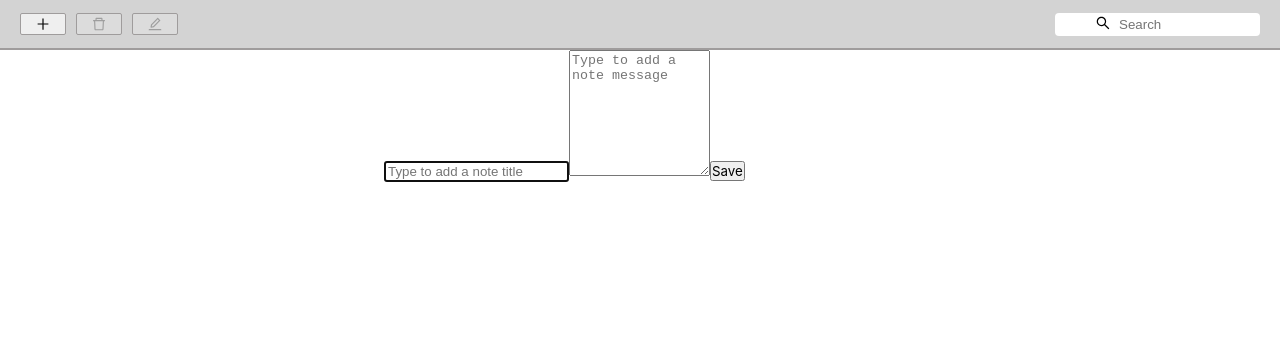
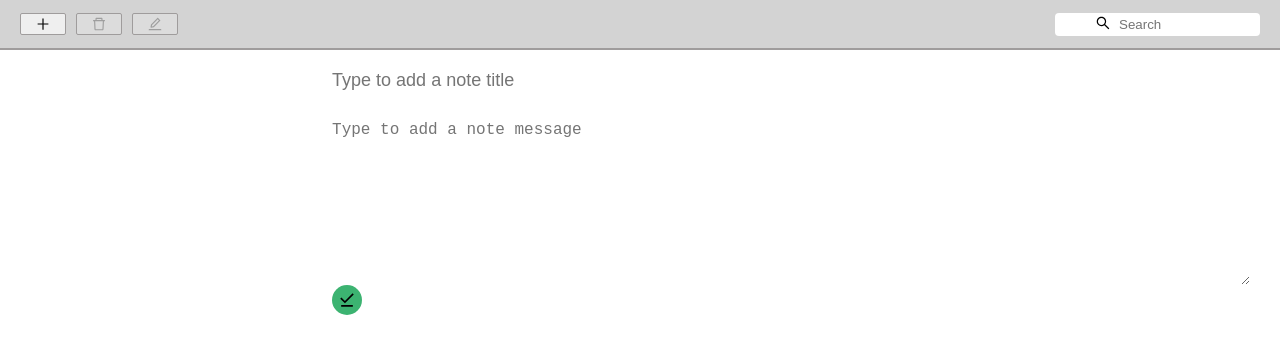
Before and after one commit to Firsache/notes-app, a React (Create React App) app: page / in a window 1280 px wide. Both pictures are taken after a click on the button 43 px from the left and 24 px from the top of the page. Shown: the top 354 px of the page. Built offline with nearby package versions, Linux system fonts and the light colour scheme.

Commit message:
added styles to the form

```diff
--- a/src/components/ListItem/ListItem.jsx
+++ b/src/components/ListItem/ListItem.jsx
@@ -1,10 +1,13 @@
 import { useContext } from "react";
 import { NotesContext } from "../../context/NotesContext";
-import { Item } from "./ListItem.styled";
+import { Item, ItemMessage } from "./ListItem.styled";
 
 export const ListItem = ({ note, currentNote }) => {
   const { title, date, message } = note;
   const { choseNote } = useContext(NotesContext);
+
+  const getDate = new Date(date).toLocaleString().split(",")[0].split(".");
+  const americanDate = [getDate[1], getDate[0], getDate[2].slice(-2)].join("/");
   return (
     <Item
       note={note}
@@ -13,9 +16,11 @@ export const ListItem = ({ note, currentNote }) => {
         choseNote(note);
       }}
     >
-      <h2>{title.length > 30 ? title.substr(0, 30) + "..." : title}</h2>
-      <span>{date}</span>
-      <span>{message}</span>
+      <h2>{title.length > 20 ? title.substr(0, 20) + "..." : title}</h2>
+      <ItemMessage>
+        <p>{americanDate}</p>
+        <p>{message.length > 15 ? title.substr(0, 15) + "..." : message}</p>
+      </ItemMessage>
     </Item>
   );
 };
--- a/src/components/ListItem/ListItem.styled.js
+++ b/src/components/ListItem/ListItem.styled.js
@@ -1,13 +1,30 @@
 import styled from "styled-components";
 
 export const Item = styled.li`
-  padding: 10px 20px;
+  padding: 10px 10px;
   margin-right: 3px;
-  height: 70px;
+  min-height: 60px;
 
   background-color: ${({ note, currentNote }) =>
     note.id === currentNote?.id ? "#ece7e7" : "white"};
-  span {
+  @media screen and (min-width: 860px) {
+    padding: 10px 20px;
+    min-height: 70px;
+  }
+
+  h2 {
+    font-size: 14px;
+    @media screen and (min-width: 860px) {
+      font-size: 16px;
+    }
+  }
+`;
+export const ItemMessage = styled.div`
+  display: flex;
+  gap: 5px;
+  font-size: 13px;
+
+  @media screen and (min-width: 860px) {
     font-size: 14px;
   }
 `;
--- a/src/components/ModalDelete/ModalDelete.jsx
+++ b/src/components/ModalDelete/ModalDelete.jsx
@@ -36,7 +36,7 @@ export const ModalDelete = () => {
   return createPortal(
     <Backdrop onClick={handleBackdropClick}>
       <Modal onKeyDown={handleEscapeClick}>
-        Would you like to delete the note <span>{currentNote.title}</span> ?
+        You are going to delete the note <span>{currentNote.title}...</span>
         <ModalButtons>
           <button className="submit" onClick={() => deleteNote(currentNote.id)}>
             Submit
--- a/src/components/ModalDelete/ModalDelete.styled.js
+++ b/src/components/ModalDelete/ModalDelete.styled.js
@@ -57,6 +57,12 @@ export const ModalButtons = styled.div`
     padding: 5px 14px;
     border: none;
     border-radius: 2px;
+
+    transition: transform ease-in-out;
+
+    :hover {
+      transform: scale(1.1);
+    }
   }
   .submit {
     background-color: #3cb371;
--- a/src/components/SearchBar/SearchBar.styled.js
+++ b/src/components/SearchBar/SearchBar.styled.js
@@ -24,5 +24,11 @@ export const ButtonsBlock = styled.div`
     border-radius: 2px;
 
     padding: 2px 14px;
+
+    transition: transform ease-in-out;
+
+    :hover {
+      transform: scale(1.1);
+    }
   }
 `;
--- a/src/components/SearchBox/SearchBox.styled.js
+++ b/src/components/SearchBox/SearchBox.styled.js
@@ -20,7 +20,7 @@ export const Input = styled.input`
 
   :focus,
   :active {
-    border-color: #9f9c9c;
+    outline-color: #9f9c9c;
   }
   ::placeholder {
     padding-left: 50px;
--- a/src/components/Sidebar/Sidebar.styled.js
+++ b/src/components/Sidebar/Sidebar.styled.js
@@ -2,7 +2,7 @@ import styled from "styled-components";
 
 export const Container = styled.div`
   flex-basis: 30%;
-  min-width: 200px;
+  min-width: 240px;
   height: calc(100vh - 50px);
 
   overflow-y: scroll;
@@ -21,15 +21,9 @@ export const Container = styled.div`
     border-radius: 10px;
   }
 `;
+
 export const List = styled.ul`
   list-style: none;
   padding: 0;
   margin: 0;
-
-  h2 {
-    padding: 0;
-    margin: 0;
-
-    font-size: 16px;
-  }
 `;
--- a/src/components/Workspace/Workspace.jsx
+++ b/src/components/Workspace/Workspace.jsx
@@ -1,6 +1,8 @@
 import { useContext, useState, useEffect } from "react";
 import { nanoid } from "nanoid";
 import { NotesContext } from "../../context/NotesContext";
+import { Form, Message, Wrapper } from "./Workspace.styled";
+import { MdDownloadDone } from "react-icons/md";
 
 export const Workspace = () => {
   const { currentNote, adding, editing, addNote, editNote } =
@@ -22,7 +24,7 @@ export const Workspace = () => {
       id: nanoid(10),
       title,
       message,
-      date: new Date().toLocaleString(),
+      date: new Date().toString(),
     };
 
     addNote(newNote);
@@ -38,16 +40,26 @@ export const Workspace = () => {
       id: currentNote.id,
       title,
       message,
-      date: new Date().toLocaleString(),
+      date: new Date().toString(),
     };
     editNote(updatedNote);
   };
+
+  const d = new Date(currentNote?.date).toDateString().split(" ");
+  const getDate = [d[1], `${d[2]},`, d[3]].join(" ");
+  const getTime = new Date(currentNote?.date).toLocaleTimeString("en-US", {
+    hour: "numeric",
+    minute: "numeric",
+    hour12: true,
+  });
+
   return (
     <>
       {adding && (
-        <form onSubmit={handleAdditing}>
+        <Form onSubmit={handleAdditing}>
           <input
             type="text"
+            maxlength="50"
             placeholder="Type to add a note title"
             autoFocus
             onChange={(e) => setTitle(e.target.value)}
@@ -58,13 +70,16 @@ export const Workspace = () => {
             placeholder="Type to add a note message"
             onChange={(e) => setMessage(e.target.value)}
           />
-          <button type="submit">Save</button>
-        </form>
+          <button type="submit">
+            <MdDownloadDone size="20px" />
+          </button>
+        </Form>
       )}
       {editing && (
-        <form onSubmit={handleEditing}>
+        <Form onSubmit={handleEditing}>
           <input
             type="text"
+            maxlength="50"
             value={title}
             autoFocus
             onChange={(e) => setTitle(e.target.value)}
@@ -75,15 +90,19 @@ export const Workspace = () => {
             value={message}
             onChange={(e) => setMessage(e.target.value)}
           />
-          <button type="submit">Save</button>
-        </form>
+          <button type="submit">
+            <MdDownloadDone size="20px" />
+          </button>
+        </Form>
       )}
       {!adding && !editing && currentNote && (
-        <>
-          <h3>{currentNote.date}</h3>
-          <p>{currentNote.title}</p>
-          <p>{currentNote.message}</p>
-        </>
+        <Wrapper>
+          <h3>{`${getDate} at ${getTime}`}</h3>
+          <Message>
+            <p>{currentNote.title}</p>
+            <p>{currentNote.message}</p>
+          </Message>
+        </Wrapper>
       )}
     </>
   );
--- /dev/null
+++ b/src/components/Workspace/Workspace.styled.js
@@ -0,0 +1,83 @@
+import styled from "styled-components";
+
+export const Wrapper = styled.div`
+  padding: 10px 30px;
+  width: 100%;
+
+  h3 {
+    text-align: center;
+    margin-bottom: 10px;
+
+    font-size: 14px;
+    color: #9f9c9c;
+
+    @media screen and (min-width: 860px) {
+      font-size: 16px;
+    }
+  }
+`;
+
+export const Message = styled.div`
+  display: flex;
+  flex-direction: column;
+  gap: 20px;
+`;
+
+export const Form = styled.form`
+  display: flex;
+  flex-direction: column;
+  width: 100%;
+  padding: 10px 30px;
+
+  input {
+    border: none;
+    padding: 10px 10px 20px 10px;
+
+    font-size: 16px;
+
+    :active,
+    :focus {
+      border: none;
+      outline: none;
+    }
+
+    @media screen and (min-width: 860px) {
+      font-size: 18px;
+    }
+  }
+  textarea {
+    border: none;
+    font-size: 14px;
+    padding: 10px 10px 20px 10px;
+    padding-bottom: 20px;
+
+    :active,
+    :focus {
+      border: none;
+      outline: none;
+    }
+    @media screen and (min-width: 860px) {
+      font-size: 16px;
+    }
+  }
+
+  button {
+    display: flex;
+    justify-content: center;
+    align-items: center;
+    border: none;
+
+    border-radius: 50%;
+    width: 30px;
+    height: 30px;
+
+    margin-left: 10px;
+
+    background-color: #3cb371;
+    transition: transform ease-in-out;
+
+    :hover {
+      transform: scale(1.1);
+    }
+  }
+`;
```
